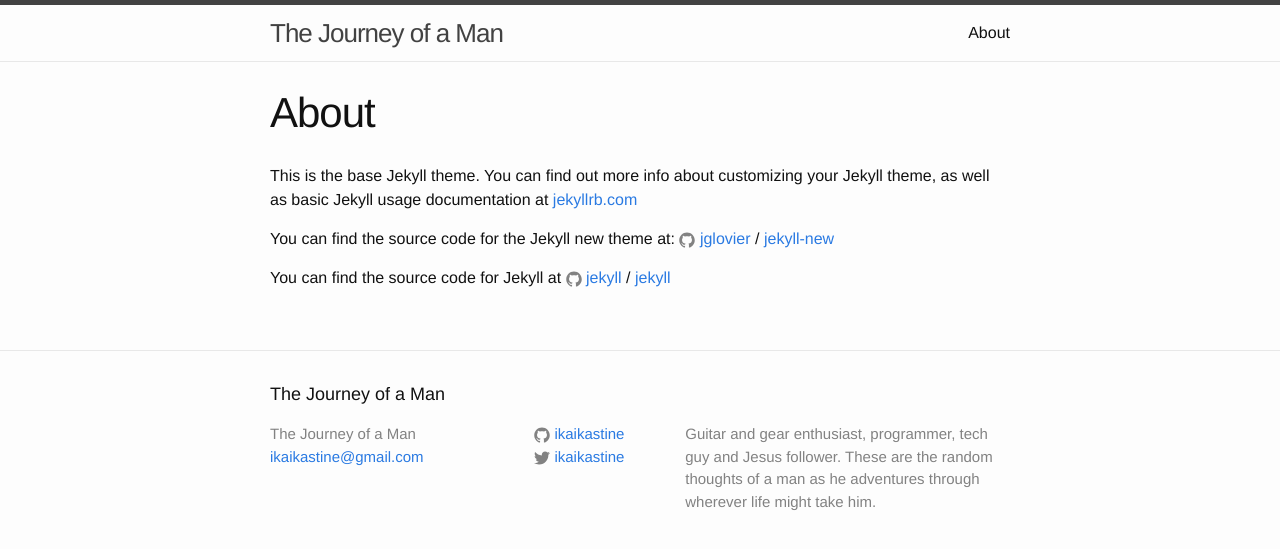
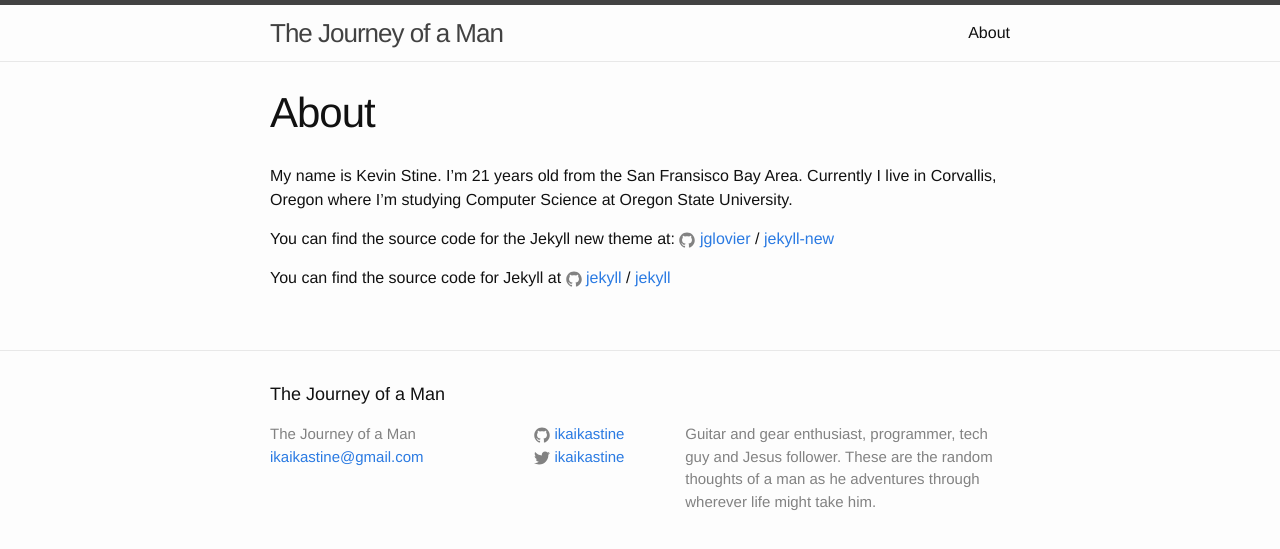
Before and after one commit to ikaikastine/ikaikastine.github.io, a Jekyll site: the page built from about.md, in a window 1280 px wide. Shown: the top 549 px of the page. Built offline with Jekyll 4.4.1, drawn with Linux system fonts in a browser that asks for light colours.

Commit message:
added some about stuff

```diff
--- a/about.md
+++ b/about.md
@@ -4,7 +4,9 @@
 permalink: /about/
 ---
 
-This is the base Jekyll theme. You can find out more info about customizing your Jekyll theme, as well as basic Jekyll usage documentation at [jekyllrb.com](http://jekyllrb.com/)
+My name is Kevin Stine. I'm 21 years old from the San Fransisco Bay Area.
+Currently I live in Corvallis, Oregon where I'm studying Computer Science at
+Oregon State University.
 
 You can find the source code for the Jekyll new theme at:
 {% include icon-github.html username="jglovier" %} /
```
